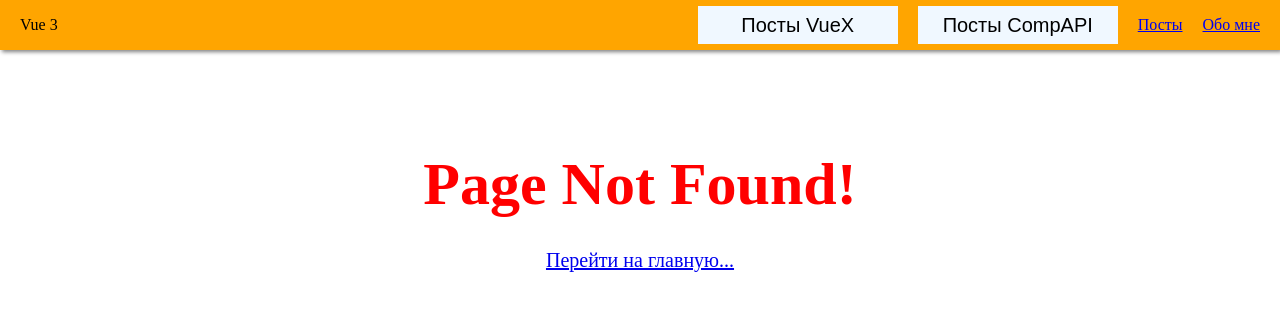
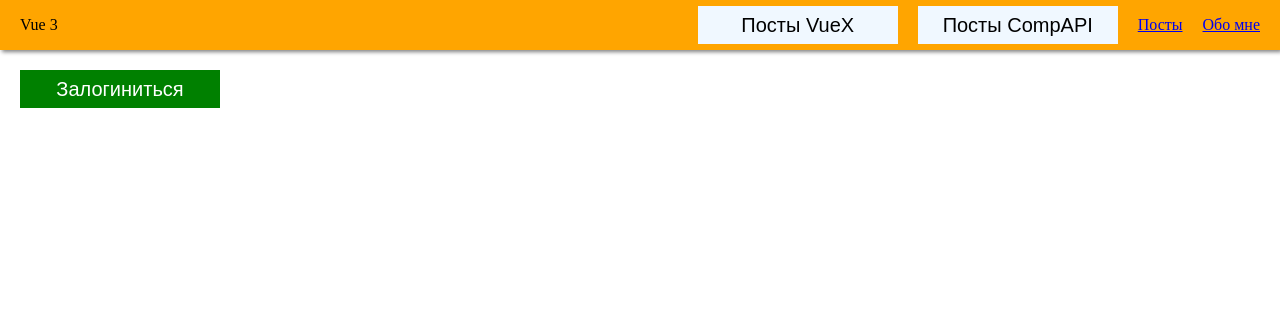
Before and after one commit to Crash2022/Vue-Example, a Vue app: page /store in a window 1280 px wide. Before the commit this address had no page. Shown: the top 310 px of the page. Built offline with nearby package versions, Linux system fonts and the light colour scheme.

Commit message:
add: VueX simple example

```diff
--- /dev/null
+++ b/src/pages/PostsWithCommonStore.vue
@@ -0,0 +1,59 @@
+<template>
+    <div class="posts_page">
+<!--        пример получения данных из одного общего стора-->
+        <div class="login_button">
+            <custom-button @click="$store.commit('login')">
+                Залогиниться
+            </custom-button>
+        </div>
+
+        <div v-if="$store.state.isAuth">
+            <div>Likes: {{ $store.state.likes }}</div>
+            <div>DoubleLikes: {{ $store.getters.doubleLikes }}</div>
+            <div>
+                <custom-button @click="$store.commit('incrementLikes')">
+                    Увеличить лайки
+                </custom-button>
+            </div>
+        </div>
+    </div>
+</template>
+
+<script>
+
+import store from '@/store';
+
+export default {
+    components: {
+
+    },
+    data() {
+        return {
+
+        }
+    },
+    methods: {
+
+    },
+    // аналог useEffect
+    mounted() {
+
+    },
+    // следит за изменениями, мутирует исходный массив
+    watch: {
+        // code here
+    },
+    computed: {
+        // store() {
+        //     return store.state
+        // }
+    },
+};
+</script>
+
+<style>
+.posts_page {
+    padding: 20px;
+    overflow-x: hidden;
+}
+</style>
--- a/src/router/router.js
+++ b/src/router/router.js
@@ -2,6 +2,7 @@ import {createRouter, createWebHistory} from 'vue-router';
 import Main from '@/pages/Main.vue';
 import Posts from '@/pages/Posts.vue';
 import PostsWithStore from '@/pages/PostsWithStore.vue';
+import PostsWithCommonStore from '@/pages/PostsWithCommonStore.vue';
 import PostsCompositionAPI from '@/pages/PostsCompositionAPI.vue';
 import Post from '@/pages/Post.vue';
 import About from '@/pages/About.vue';
@@ -19,6 +20,10 @@ const routes = [
     {
         path: '/posts-store',
         component: PostsWithStore
+    },
+    {
+        path: '/store',
+        component: PostsWithCommonStore
     },
     {
         path: '/posts-composition',
--- a/src/store/index.js
+++ b/src/store/index.js
@@ -3,26 +3,26 @@ import {postsModule} from '@/store/postsModule';
 
 export default createStore({
     // один общий стейт
-    // state: {
-    //     likes: 5,
-    //     isAuth: false
-    // },
-    // getters: {
-    //     doubleLikes(state) {
-    //         return state.likes * 2
-    //     }
-    // },
-    // mutations: {
-    //     incrementLikes(state) {
-    //         state.likes +=1
-    //     },
-    //     login(state) {
-    //         state.isAuth = !state.isAuth
-    //     }
-    // },
-    // actions: {
-    //
-    // },
+    state: {
+        likes: 5,
+        isAuth: false
+    },
+    getters: {
+        doubleLikes(state) {
+            return state.likes * 2
+        }
+    },
+    mutations: {
+        incrementLikes(state) {
+            state.likes +=1
+        },
+        login(state) {
+            state.isAuth = !state.isAuth
+        }
+    },
+    actions: {
+
+    },
 
     // разделение на модули (аналог редльюсера)
     modules: {
```
